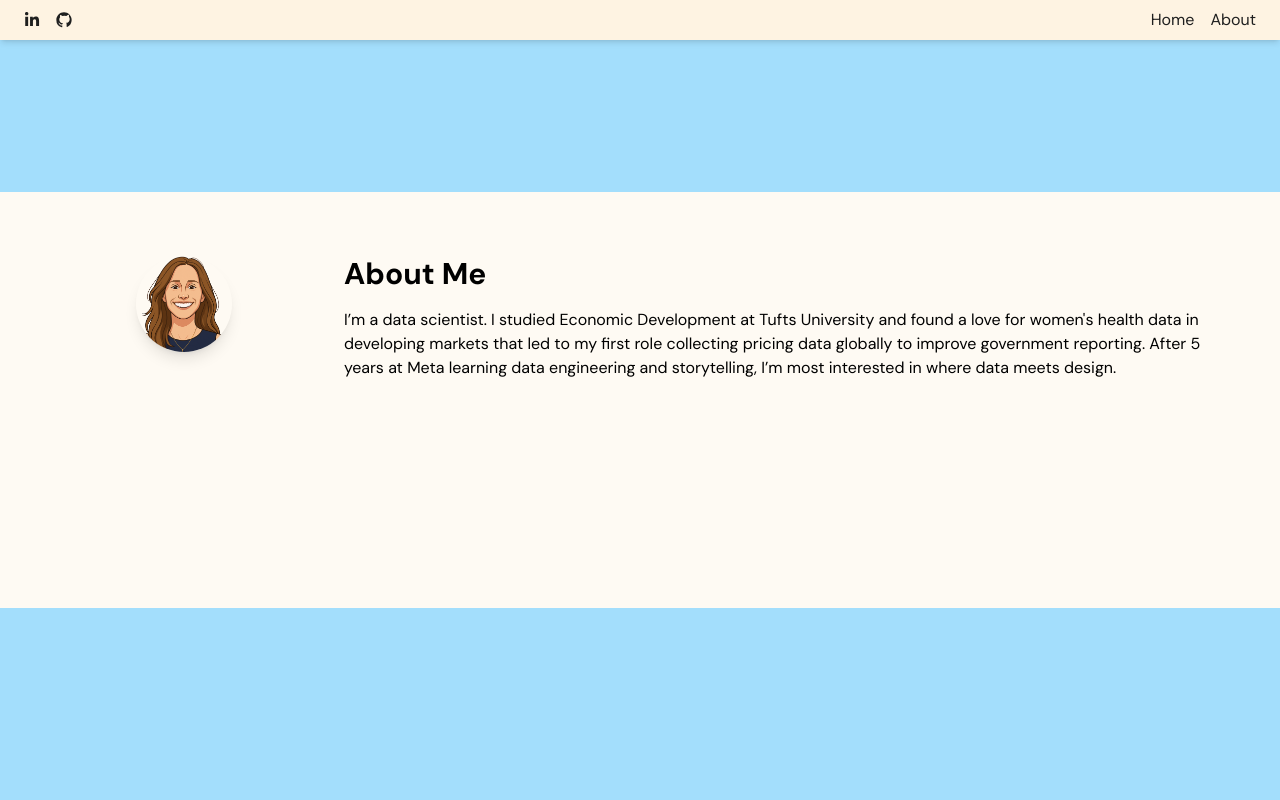
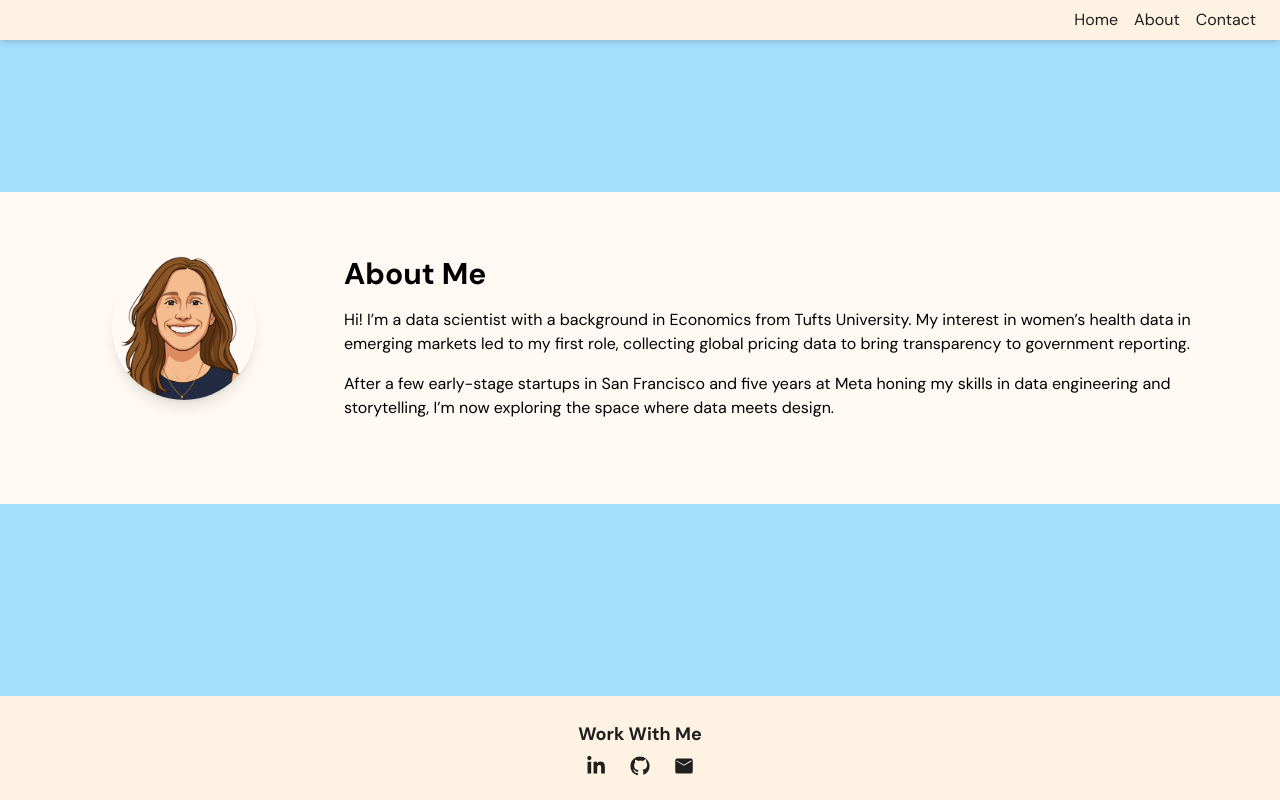
Before and after one commit to amandallaz/portfolio, a Django app: page /about/ in a window 1280 px wide. Run offline with Django 5.2, Linux system fonts and the light colour scheme.

Commit message:
add footer, update link trees, update bio

```diff
--- a/main_site/portfolio/templates/portfolio/about.html
+++ b/main_site/portfolio/templates/portfolio/about.html
@@ -29,57 +29,37 @@
         <nav
             class="fixed top-0 left-0 w-full z-50 bg-[#fef3e2] text-[#1f1f1f] px-4 sm:px-6 py-2 shadow-md flex justify-between items-center">
 
-            <!-- Left: Social Icons -->
-            <div class="flex items-center space-x-4 text-[#1f1f1f]">
-                <!-- LinkedIn -->
-                <a href="https://www.linkedin.com/in/amandalaz" target="_blank"
-                    class="transform transition-transform duration-300 hover:rotate-3 hover:text-[#2ec4b6]">
-                    <svg xmlns="http://www.w3.org/2000/svg" viewBox="0 0 448 512" fill="currentColor" class="w-4 h-4">
-                        <path
-                            d="M100.28 448H7.4V148.9h92.88zM53.84 107C24.12 107 0 82.87 0 52.72 0 22.56 24.12-1.56 53.84-1.56s53.84 24.12 53.84 54.28C107.68 82.87 83.56 107 53.84 107zM447.92 448h-92.4V306.4c0-33.8-.7-77.3-47.1-77.3-47.1 0-54.3 36.8-54.3 74.8V448h-92.4V148.9h88.7v40.8h1.3c12.4-23.4 42.6-47.1 87.7-47.1 93.8 0 111 61.8 111 142.3V448z" />
-                    </svg>
-                </a>
-                <!-- GitHub -->
-                <a href="https://github.com/amandallaz" target="_blank"
-                    class="transform transition-transform duration-300 hover:rotate-3 hover:text-[#2ec4b6]">
-                    <svg xmlns="http://www.w3.org/2000/svg" viewBox="0 0 24 24" fill="currentColor" class="w-4 h-4">
-                        <path
-                            d="M12 .5C5.65.5.5 5.65.5 12a11.5 11.5 0 008.1 11c.6.1.82-.26.82-.58v-2.26c-3.3.72-4-1.4-4-1.4-.55-1.38-1.33-1.74-1.33-1.74-1.1-.75.08-.73.08-.73 1.2.1 1.83 1.24 1.83 1.24 1.1 1.9 2.88 1.35 3.58 1.03.1-.8.43-1.35.78-1.66-2.64-.3-5.42-1.32-5.42-5.87 0-1.3.47-2.36 1.24-3.2-.13-.3-.54-1.52.12-3.18 0 0 1-.32 3.3 1.23a11.4 11.4 0 016 0C18.2 3.7 19.2 4 19.2 4c.66 1.66.25 2.88.13 3.18.77.84 1.23 1.9 1.23 3.2 0 4.56-2.8 5.56-5.46 5.86.44.38.83 1.1.83 2.22v3.3c0 .32.22.7.83.58A11.5 11.5 0 0023.5 12c0-6.35-5.15-11.5-11.5-11.5z" />
-                    </svg>
-                </a>
-            </div>
-
-            <!-- Right: Links -->
-            <div class="flex space-x-4">
+            <!-- Links -->
+            <div class="ml-auto flex space-x-4">
                 <a href="{% url 'homepage' %}"
                     class="transform transition-transform duration-300 hover:rotate-3 hover:underline">Home</a>
                 <a href="#about"
                     class="transform transition-transform duration-300 hover:rotate-3 hover:underline">About</a>
-                <!-- <a href="#contact" class="transform transition-transform duration-300 hover:rotate-3 hover:underline">Contact</a> -->
-                <!-- <a href="{% url 'about' %}"
-                    class="transform transition-transform duration-300 hover:rotate-3 hover:underline">Contact</a> -->
-
+                <a href="#contact"
+                    class="transform transition-transform duration-300 hover:rotate-3 hover:underline">Contact</a>
             </div>
         </nav>
 
-        <!-- Blue Top Header -->
-        <div class="bg-[#a3defc] h-48 w-full"></div>
+        <!-- Top Header -->
+        <div id="about" class="bg-[#a3defc] h-48 w-full"></div>
 
         <!-- About Section -->
         <section class="bg-[#fefaf3] py-12 px-6">
             <div class="m-4 grid grid-cols-1 sm:grid-cols-12 gap-4">
                 <div class="sm:col-span-3 min-h-[100px] flex justify-center">
                     <img src="/media/project_images/profilenobackground.png" alt="About Image"
-                        class="w-24 h-24 rounded-full shadow-lg object-cover" />
+                        class="w-[9rem] h-[9rem] rounded-full shadow-lg object-cover" />
                 </div>
                 <div class="sm:col-span-9 min-h-[100px]">
                     <h2 class="text-3xl font-bold mb-4">About Me</h2>
                     <p class="mb-4">
-                        I’m a data scientist. I studied Economic Development at Tufts University and found a love for
-                        women's health data in developing markets that led to my first role collecting pricing data
-                        globally to improve government reporting.
-                        After 5 years at Meta learning data engineering and storytelling, I’m most interested in where
-                        data meets design.
+                        Hi! I’m a data scientist with a background in Economics from Tufts University. My interest in
+                        women’s health data in emerging markets led to my first role, collecting global pricing data to
+                        bring transparency to government reporting.
+                    </p>
+                    <p>
+                        After a few early-stage startups in San Francisco and five years at Meta honing my skills in
+                        data engineering and storytelling, I’m now exploring the space where data meets design.
                     </p>
                 </div>
 
@@ -87,8 +67,42 @@
         </section>
     </main>
 
-    <div class="bg-[#a3defc] h-48 w-full"></div>
-
+    <!-- Filler -->
+    <div class="bg-[#a3defc] h-48 w-full">
+    </div>
 </body>
 
+<!-- Footer -->
+<footer id="contact" class="text-center py-6 bg-[#fef3e2] text-[#1f1f1f]">
+    <p class="mb-2 text-lg font-semibold">Work With Me</p>
+    <div class="flex justify-center space-x-6">
+
+        <div class="flex items-center space-x-6 text-[#1f1f1f]">
+            <!-- LinkedIn -->
+            <a href="https://www.linkedin.com/in/amandalaz" target="_blank"
+                class="transform transition-transform hover:text-[#2ec4b6]">
+                <svg xmlns="http://www.w3.org/2000/svg" viewBox="0 0 448 512" fill="currentColor" class="w-5 h-5">
+                    <path
+                        d="M100.28 448H7.4V148.9h92.88zM53.84 107C24.12 107 0 82.87 0 52.72 0 22.56 24.12-1.56 53.84-1.56s53.84 24.12 53.84 54.28C107.68 82.87 83.56 107 53.84 107zM447.92 448h-92.4V306.4c0-33.8-.7-77.3-47.1-77.3-47.1 0-54.3 36.8-54.3 74.8V448h-92.4V148.9h88.7v40.8h1.3c12.4-23.4 42.6-47.1 87.7-47.1 93.8 0 111 61.8 111 142.3V448z" />
+                </svg>
+            </a>
+            <!-- GitHub -->
+            <a href="https://github.com/amandallaz" target="_blank"
+                class="transform transition-transform hover:text-[#2ec4b6]">
+                <svg xmlns="http://www.w3.org/2000/svg" viewBox="0 0 24 24" fill="currentColor" class="w-5 h-5">
+                    <path
+                        d="M12 .5C5.65.5.5 5.65.5 12a11.5 11.5 0 008.1 11c.6.1.82-.26.82-.58v-2.26c-3.3.72-4-1.4-4-1.4-.55-1.38-1.33-1.74-1.33-1.74-1.1-.75.08-.73.08-.73 1.2.1 1.83 1.24 1.83 1.24 1.1 1.9 2.88 1.35 3.58 1.03.1-.8.43-1.35.78-1.66-2.64-.3-5.42-1.32-5.42-5.87 0-1.3.47-2.36 1.24-3.2-.13-.3-.54-1.52.12-3.18 0 0 1-.32 3.3 1.23a11.4 11.4 0 016 0C18.2 3.7 19.2 4 19.2 4c.66 1.66.25 2.88.13 3.18.77.84 1.23 1.9 1.23 3.2 0 4.56-2.8 5.56-5.46 5.86.44.38.83 1.1.83 2.22v3.3c0 .32.22.7.83.58A11.5 11.5 0 0023.5 12c0-6.35-5.15-11.5-11.5-11.5z" />
+                </svg>
+            </a>
+            <!-- Email -->
+            <a href="mailto:you@example.com" class="transform transition-transform hover:text-[#2ec4b6]">
+                <svg xmlns="http://www.w3.org/2000/svg" viewBox="0 0 24 24" fill="currentColor" class="w-5 h-5">
+                    <path
+                        d="M1.5 5.25A2.25 2.25 0 0 1 3.75 3h16.5a2.25 2.25 0 0 1 2.25 2.25v13.5A2.25 2.25 0 0 1 20.25 21H3.75A2.25 2.25 0 0 1 1.5 18.75V5.25Zm2.438.188A.75.75 0 0 0 3 6v.217l9 5.625 9-5.625V6a.75.75 0 0 0-.938-.562L12 10.447 3.938 5.876Z" />
+                </svg>
+            </a>
+        </div>
+    </div>
+</footer>
+
 </html>
--- a/main_site/theme/static/css/dist/styles.css
+++ b/main_site/theme/static/css/dist/styles.css
@@ -868,6 +868,14 @@ select {
   margin-top: 0.5rem;
 }
 
+.mb-2 {
+  margin-bottom: 0.5rem;
+}
+
+.ml-auto {
+  margin-left: auto;
+}
+
 .block {
   display: block;
 }
@@ -960,6 +968,26 @@ select {
   height: 100vh;
 }
 
+.h-32 {
+  height: 8rem;
+}
+
+.h-\[7rem\] {
+  height: 7rem;
+}
+
+.h-\[8rem\] {
+  height: 8rem;
+}
+
+.h-\[9rem\] {
+  height: 9rem;
+}
+
+.h-5 {
+  height: 1.25rem;
+}
+
 .min-h-\[100px\] {
   min-height: 100px;
 }
@@ -982,6 +1010,26 @@ select {
 
 .w-full {
   width: 100%;
+}
+
+.w-32 {
+  width: 8rem;
+}
+
+.w-\[7rem\] {
+  width: 7rem;
+}
+
+.w-\[8rem\] {
+  width: 8rem;
+}
+
+.w-\[9rem\] {
+  width: 9rem;
+}
+
+.w-5 {
+  width: 1.25rem;
 }
 
 .max-w-4xl {
@@ -1158,6 +1206,11 @@ select {
   padding-bottom: 1rem;
 }
 
+.py-6 {
+  padding-top: 1.5rem;
+  padding-bottom: 1.5rem;
+}
+
 .pb-0 {
   padding-bottom: 0px;
 }
@@ -1210,12 +1263,21 @@ select {
   line-height: 1.25rem;
 }
 
+.text-lg {
+  font-size: 1.125rem;
+  line-height: 1.75rem;
+}
+
 .font-bold {
   font-weight: 700;
 }
 
 .font-medium {
   font-weight: 500;
+}
+
+.font-semibold {
+  font-weight: 600;
 }
 
 .uppercase {
```
Also changed, not shown: main_site/portfolio/templates/portfolio/homepage.html (+47 -30 lines), main_site/media/project_images/permit_cluster.png (added).
